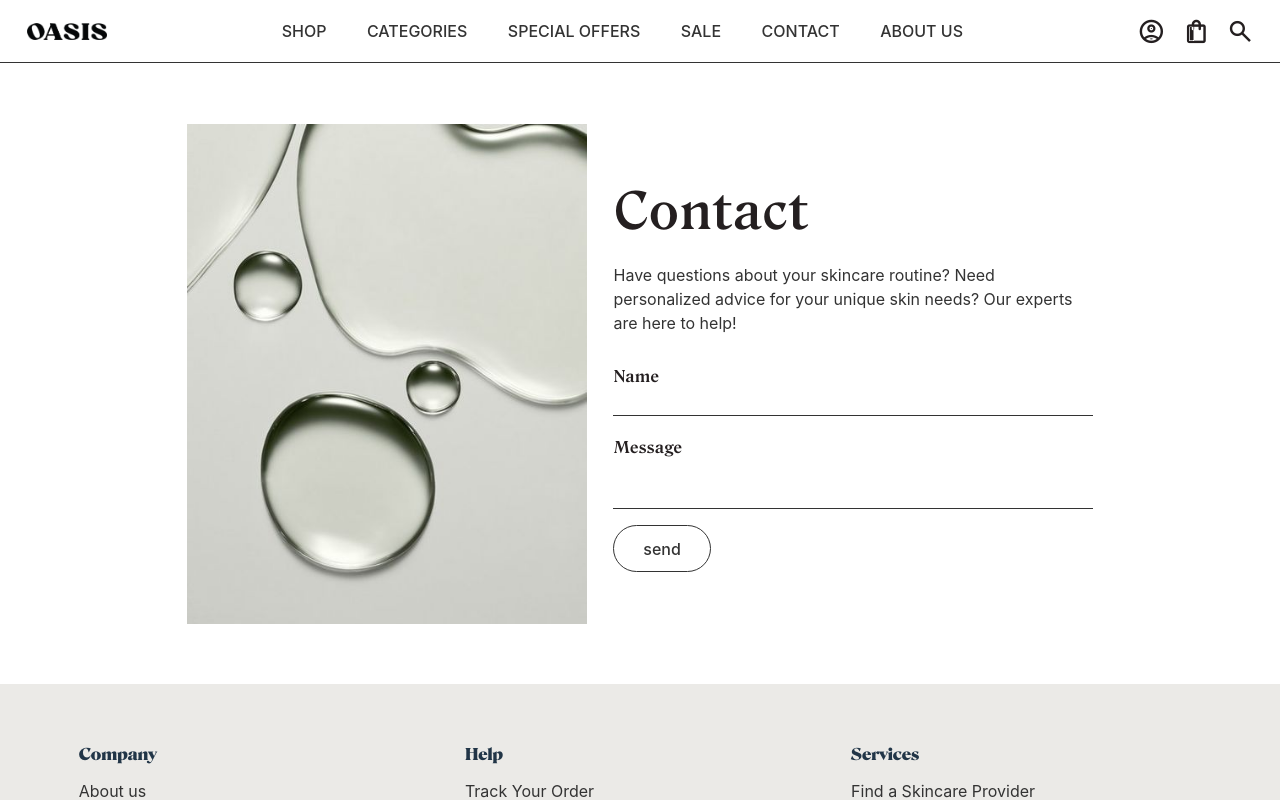
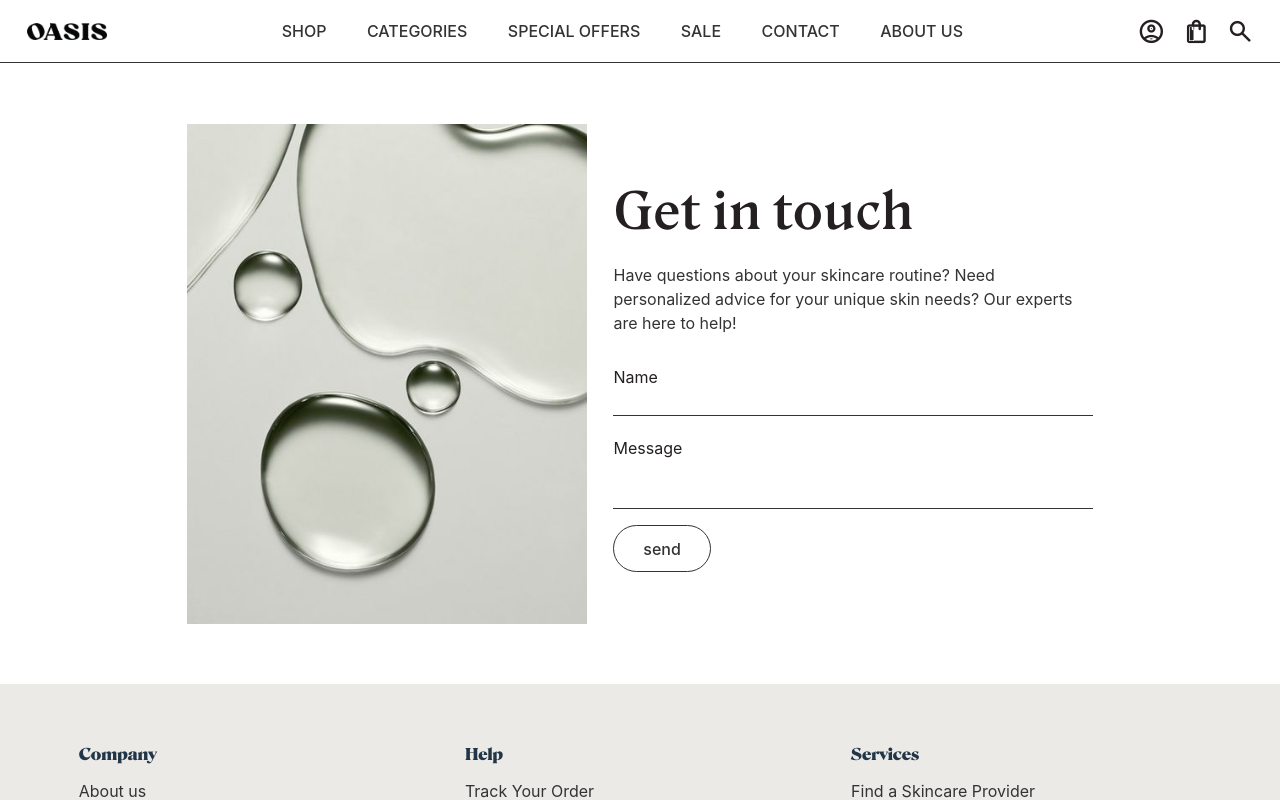
Before and after one commit to ellensofia/e-commerce, a React (Vite) app: page /contact in a window 1280 px wide. Shown: the top 800 px of the page. Built offline with nearby package versions, Linux system fonts and the light colour scheme.

Commit message:
Update titles

```diff
--- a/src/assets/pages/ContactPage.tsx
+++ b/src/assets/pages/ContactPage.tsx
@@ -6,7 +6,7 @@ export default function ContactPage() {
     <Container>
       <InnerContainer>
         <Copy>
-          <ContactTitle>Contact</ContactTitle>
+          <ContactTitle>Get in touch</ContactTitle>
           <ContactText>
             <p>
               Have questions about your skincare routine? Need personalized
@@ -73,7 +73,7 @@ const Form = styled.form`
   flex-direction: column;
   gap: var(--margin-xxsm);
   max-width: 30rem;
-  font-family: var(--font-secondary);
+  font-family: var(--font-primary);
   position: relative;
 
   input {
```
